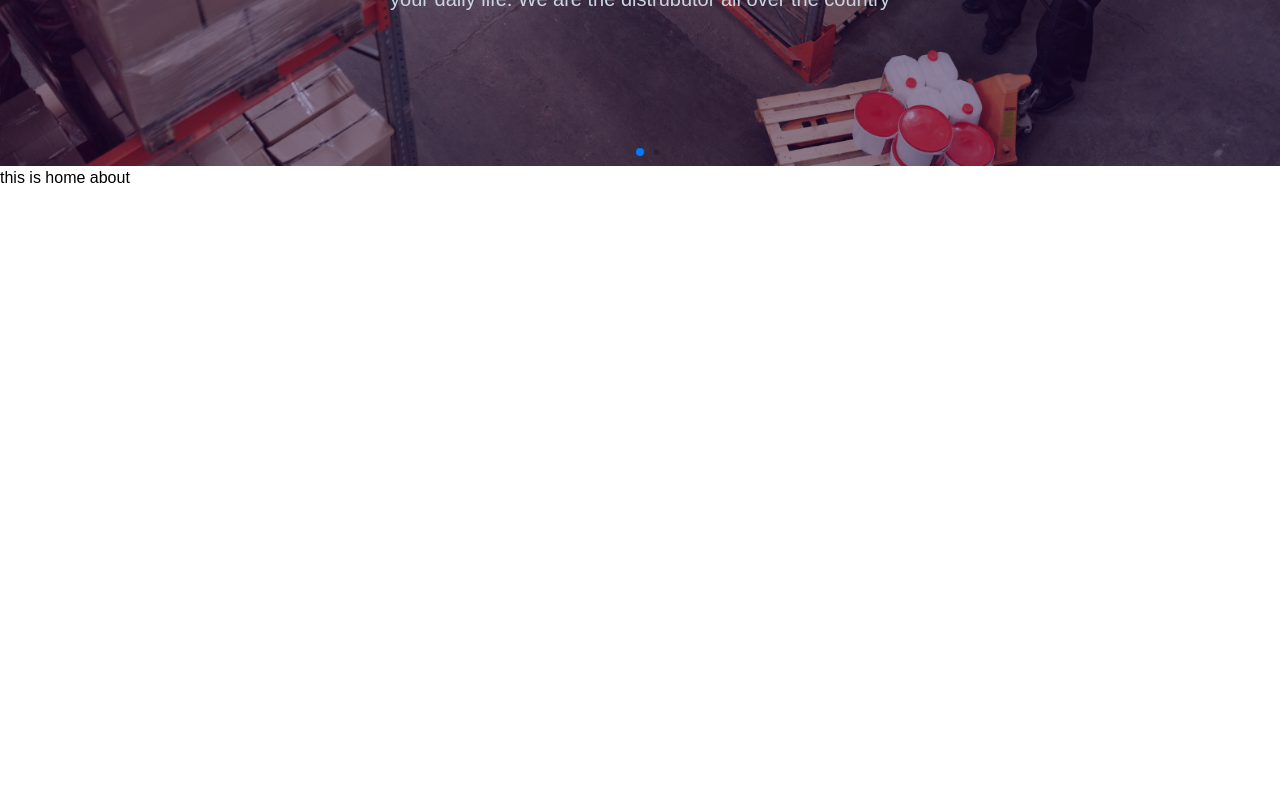
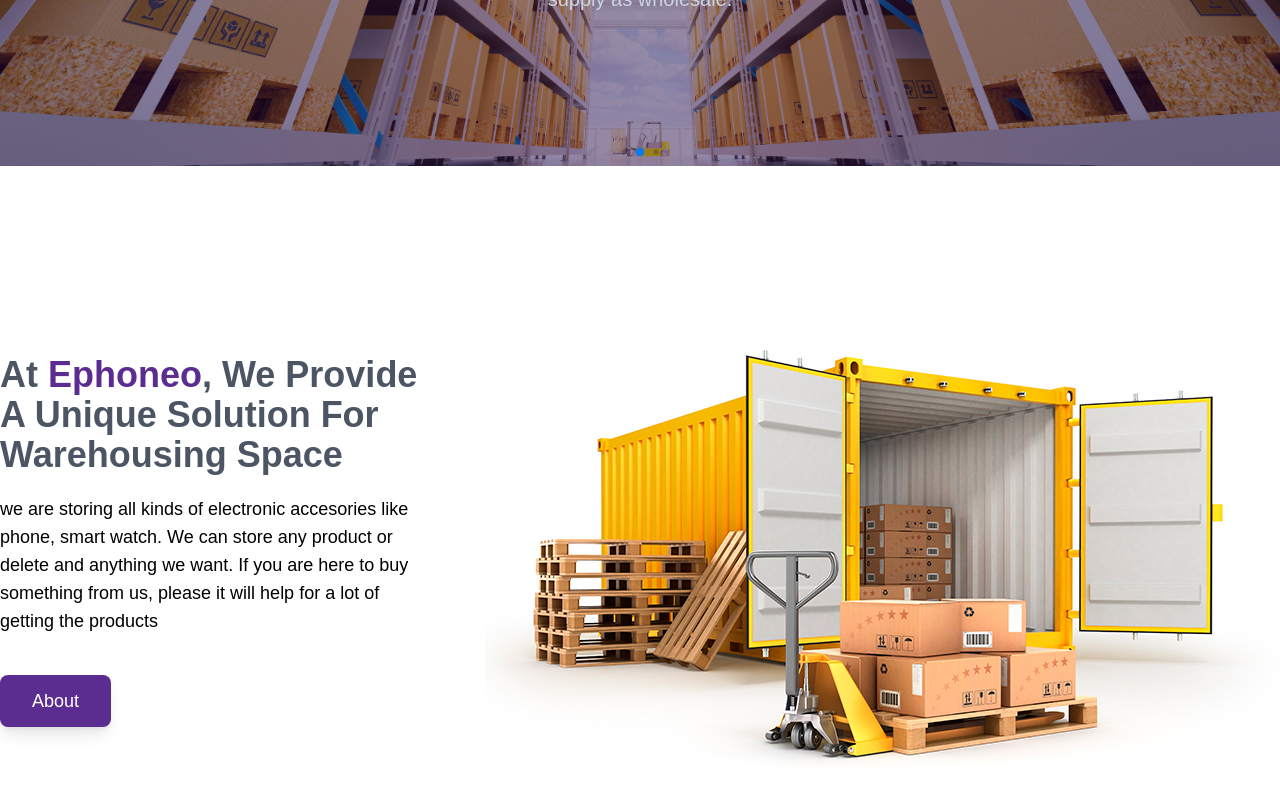
Before and after one commit to munna-aziz-hridoy/ephoneo-warehouse-managemnet-system-client-side, a React (Create React App) app: page / in a window 1280 px wide. Shown: the part 416-1216 px from the top of the page. Before the commit the page ends 800 px from the top, so only its background shows below. Built offline with nearby package versions, Linux system fonts and the light colour scheme.

Commit message:
create homeAbout section

```diff
--- a/src/Pages/Home/HomeAbout/HomeAbout.jsx
+++ b/src/Pages/Home/HomeAbout/HomeAbout.jsx
@@ -1,9 +1,29 @@
 import React from "react";
+import aboutImg from "../../../assets/images/about.jpg";
 
 const HomeAbout = () => {
   return (
-    <div>
-      <h2>this is home about</h2>
+    <div className="container mx-auto my-40">
+      <div className="flex justify-between items-center flex-col lg:flex-row">
+        <div className="w-1/2">
+          <h2 className="font-bold text-4xl capitalize text-gray-600 my-5">
+            At <span className="text-[#5c2d91]">Ephoneo</span>, we provide a
+            unique solution for warehousing space
+          </h2>
+          <p className="text-lg w-3/4s">
+            we are storing all kinds of electronic accesories like phone, smart
+            watch. We can store any product or delete and anything we want. If
+            you are here to buy something from us, please it will help for a lot
+            of getting the products
+          </p>
+          <button className="text-semibold capitalize bg-[#5c2d91] px-8 py-3 my-10 rounded-lg shadow-lg text-lg text-white">
+            about
+          </button>
+        </div>
+        <div className="w-full flex justify-end">
+          <img src={aboutImg} alt="" />
+        </div>
+      </div>
     </div>
   );
 };
--- a/src/Pages/Home/HomeBanner/HomeBanner.jsx
+++ b/src/Pages/Home/HomeBanner/HomeBanner.jsx
@@ -1,14 +1,15 @@
 import React from "react";
+import { Pagination, Autoplay } from "swiper";
 import { Swiper, SwiperSlide } from "swiper/react";
 import "swiper/css";
 import "swiper/css/pagination";
+import "swiper/css/autoplay";
 
 import banner1 from "../../../assets/images/banner-1.png";
 import banner2 from "../../../assets/images/banner-2.png";
 import banner3 from "../../../assets/images/banner-3.png";
 
 // import required modules
-import { Pagination } from "swiper";
 
 const HomeBanner = () => {
   return (
@@ -17,7 +18,8 @@ const HomeBanner = () => {
         pagination={{
           dynamicBullets: true,
         }}
-        modules={[Pagination]}
+        autoplay={{ delay: 5000 }}
+        modules={[Pagination, Autoplay]}
         className="mySwiper"
       >
         <SwiperSlide className="relative">
```
